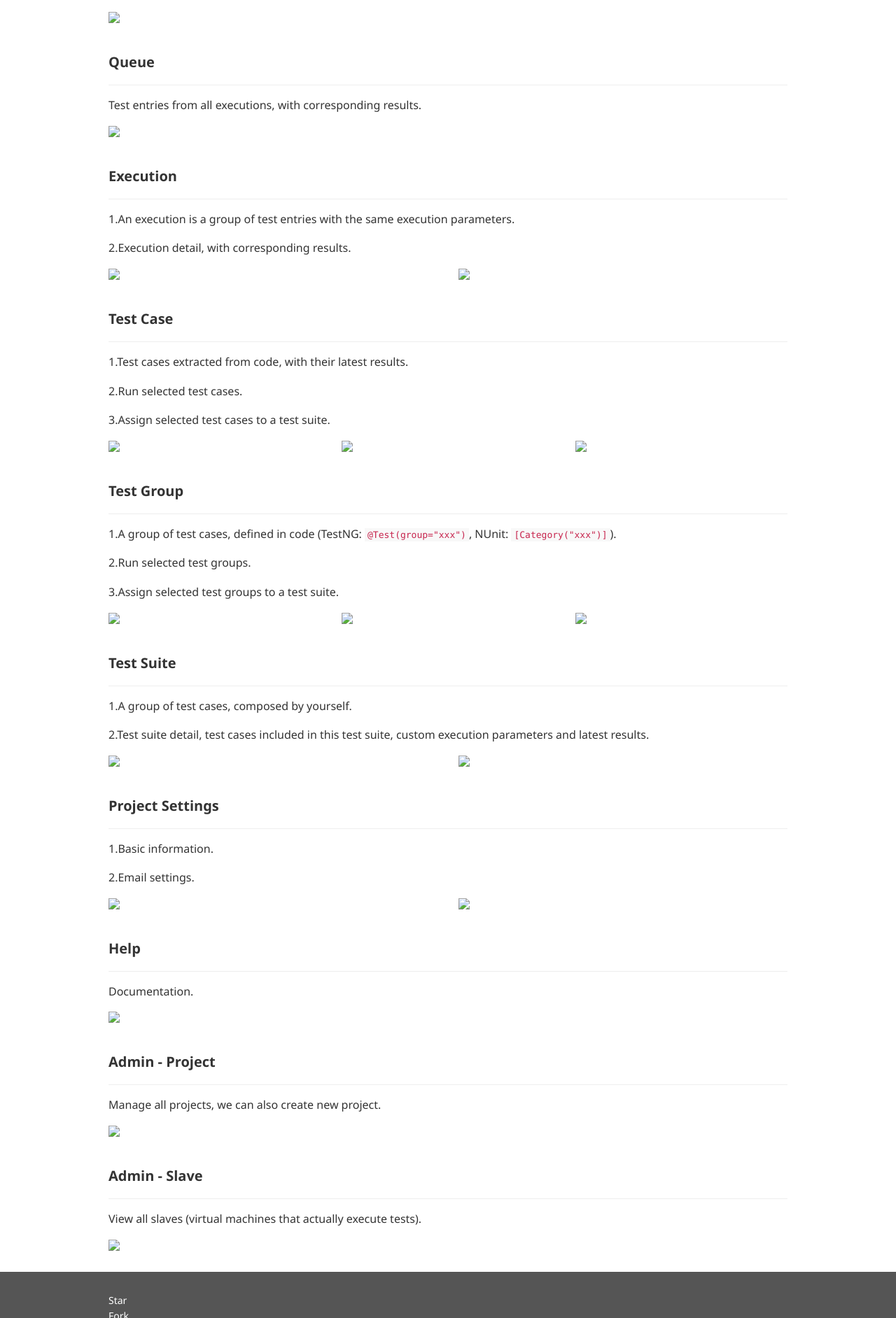
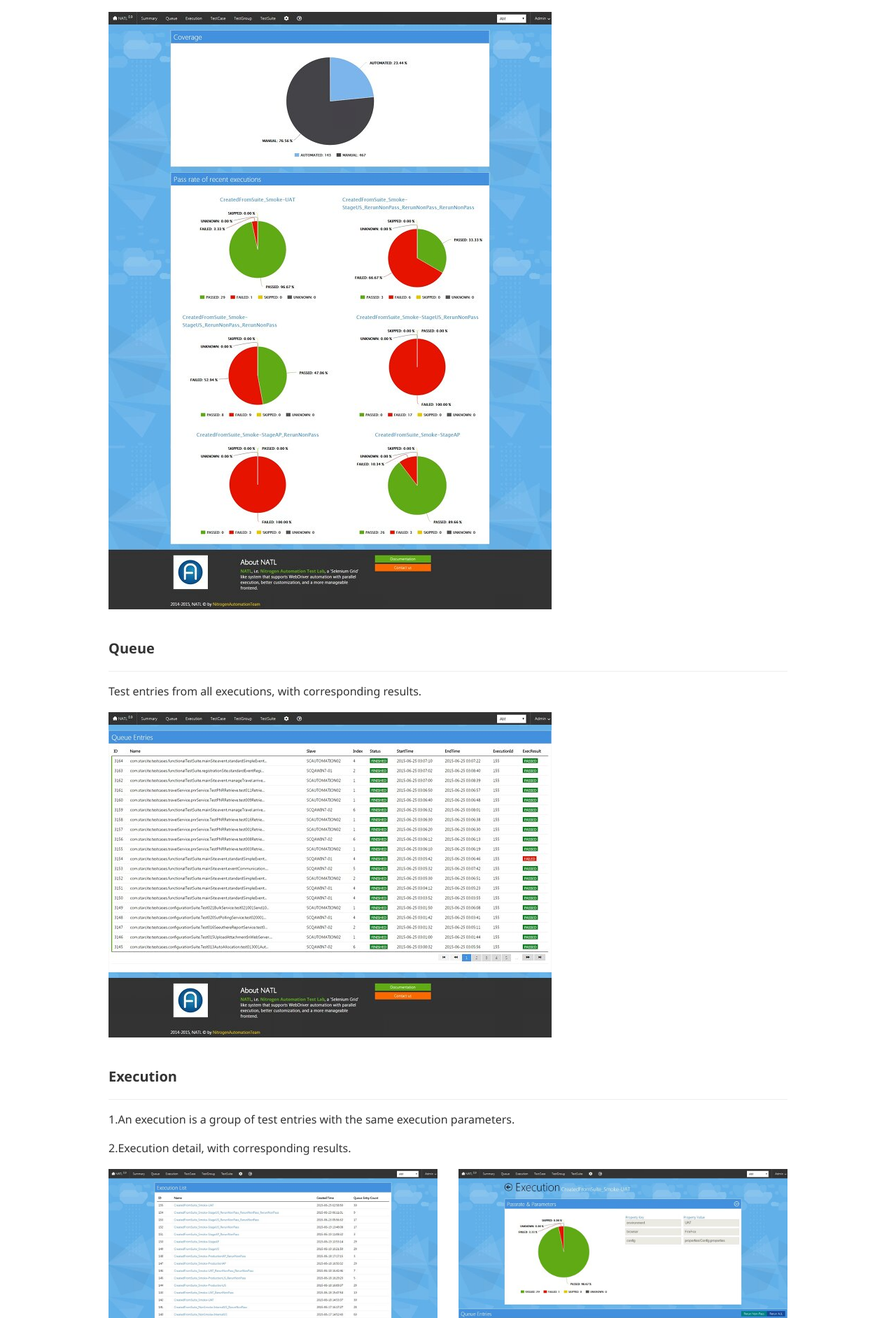
Before and after one commit to athrunsun/natl, a Jekyll site: the page built from index.html, in a window 1280 px wide. Shown: the part 336-2220 px from the top of the page at 70% size. Built offline with Jekyll 4.4.1, drawn with Linux system fonts in a browser that asks for light colours.

Commit message:
Correct wrong thumbnail image urls.

```diff
--- a/index.html
+++ b/index.html
@@ -16,7 +16,7 @@ layout: index
         <div class="am-g">
             <div class="am-u-md-12">
                 <a data-lightbox="screenshots" href="{{ "/static/img/screenshot/Summary.jpeg" | prepend: site.baseurl }}">
-                    <img class="am-img-responsive" src="{{ "/static/img/screenshot/thumb/Summary.jpeg" | prepend: site.baseurl }}"></img>
+                    <img class="am-img-responsive" src="{{ "/static/img/screenshot/thumb/Summary.jpg" | prepend: site.baseurl }}"></img>
                 </a>
             </div>
         </div>
@@ -26,7 +26,7 @@ layout: index
         <div class="am-g">
             <div class="am-u-md-12">
                 <a data-lightbox="screenshots" href="{{ "/static/img/screenshot/Queue.jpeg" | prepend: site.baseurl }}">
-                    <img class="am-img-responsive" src="{{ "/static/img/screenshot/thumb/Queue.jpeg" | prepend: site.baseurl }}"></img>
+                    <img class="am-img-responsive" src="{{ "/static/img/screenshot/thumb/Queue.jpg" | prepend: site.baseurl }}"></img>
                 </a>
             </div>
         </div>
@@ -37,12 +37,12 @@ layout: index
         <div class="am-g">
             <div class="am-u-md-6">
                 <a data-lightbox="screenshots" href="{{ "/static/img/screenshot/ExecutionList.jpeg" | prepend: site.baseurl }}">
-                    <img class="am-img-responsive" src="{{ "/static/img/screenshot/thumb/ExecutionList.jpeg" | prepend: site.baseurl }}"></img>
+                    <img class="am-img-responsive" src="{{ "/static/img/screenshot/thumb/ExecutionList.jpg" | prepend: site.baseurl }}"></img>
                 </a>
             </div>
             <div class="am-u-md-6">
                 <a data-lightbox="screenshots" href="{{ "/static/img/screenshot/ExecutionDetail.jpeg" | prepend: site.baseurl }}">
-                    <img class="am-img-responsive" src="{{ "/static/img/screenshot/thumb/ExecutionDetail.jpeg" | prepend: site.baseurl }}"></img>
+                    <img class="am-img-responsive" src="{{ "/static/img/screenshot/thumb/ExecutionDetail.jpg" | prepend: site.baseurl }}"></img>
                 </a>
             </div>
         </div>
@@ -54,17 +54,17 @@ layout: index
         <div class="am-g">
             <div class="am-u-md-4">
                 <a data-lightbox="screenshots" href="{{ "/static/img/screenshot/TestCase.jpeg" | prepend: site.baseurl }}">
-                    <img class="am-img-responsive" src="{{ "/static/img/screenshot/thumb/TestCase.jpeg" | prepend: site.baseurl }}"></img>
+                    <img class="am-img-responsive" src="{{ "/static/img/screenshot/thumb/TestCase.jpg" | prepend: site.baseurl }}"></img>
                 </a>
             </div>
             <div class="am-u-md-4">
                 <a data-lightbox="screenshots" href="{{ "/static/img/screenshot/TestCase_RunSelected.jpeg" | prepend: site.baseurl }}">
-                    <img class="am-img-responsive" src="{{ "/static/img/screenshot/thumb/TestCase_RunSelected.jpeg" | prepend: site.baseurl }}"></img>
+                    <img class="am-img-responsive" src="{{ "/static/img/screenshot/thumb/TestCase_RunSelected.jpg" | prepend: site.baseurl }}"></img>
                 </a>
             </div>
             <div class="am-u-md-4">
                 <a data-lightbox="screenshots" href="{{ "/static/img/screenshot/TestCase_AssignSelectedTestCaseToTestSuite.jpeg" | prepend: site.baseurl }}">
-                    <img class="am-img-responsive" src="{{ "/static/img/screenshot/thumb/TestCase_AssignSelectedTestCaseToTestSuite.jpeg" | prepend: site.baseurl }}"></img>
+                    <img class="am-img-responsive" src="{{ "/static/img/screenshot/thumb/TestCase_AssignSelectedTestCaseToTestSuite.jpg" | prepend: site.baseurl }}"></img>
                 </a>
             </div>
         </div>
@@ -76,17 +76,17 @@ layout: index
         <div class="am-g">
             <div class="am-u-md-4">
                 <a data-lightbox="screenshots" href="{{ "/static/img/screenshot/TestGroup.jpeg" | prepend: site.baseurl }}">
-                    <img class="am-img-responsive" src="{{ "/static/img/screenshot/thumb/TestGroup.jpeg" | prepend: site.baseurl }}"></img>
+                    <img class="am-img-responsive" src="{{ "/static/img/screenshot/thumb/TestGroup.jpg" | prepend: site.baseurl }}"></img>
                 </a>
             </div>
             <div class="am-u-md-4">
                 <a data-lightbox="screenshots" href="{{ "/static/img/screenshot/TestGroup_RunSelected.jpeg" | prepend: site.baseurl }}">
-                    <img class="am-img-responsive" src="{{ "/static/img/screenshot/thumb/TestGroup_RunSelected.jpeg" | prepend: site.baseurl }}"></img>
+                    <img class="am-img-responsive" src="{{ "/static/img/screenshot/thumb/TestGroup_RunSelected.jpg" | prepend: site.baseurl }}"></img>
                 </a>
             </div>
             <div class="am-u-md-4">
                 <a data-lightbox="screenshots" href="{{ "/static/img/screenshot/TestGroup_AssignSelectedTestGroupToTestSuite.jpeg" | prepend: site.baseurl }}">
-                    <img class="am-img-responsive" src="{{ "/static/img/screenshot/thumb/TestGroup_AssignSelectedTestGroupToTestSuite.jpeg" | prepend: site.baseurl }}"></img>
+                    <img class="am-img-responsive" src="{{ "/static/img/screenshot/thumb/TestGroup_AssignSelectedTestGroupToTestSuite.jpg" | prepend: site.baseurl }}"></img>
                 </a>
             </div>
         </div>
@@ -97,12 +97,12 @@ layout: index
         <div class="am-g">
             <div class="am-u-md-6">
                 <a data-lightbox="screenshots" href="{{ "/static/img/screenshot/TestSuite.jpeg" | prepend: site.baseurl }}">
-                    <img class="am-img-responsive" src="{{ "/static/img/screenshot/thumb/TestSuite.jpeg" | prepend: site.baseurl }}"></img>
+                    <img class="am-img-responsive" src="{{ "/static/img/screenshot/thumb/TestSuite.jpg" | prepend: site.baseurl }}"></img>
                 </a>
             </div>
             <div class="am-u-md-6">
                 <a data-lightbox="screenshots" href="{{ "/static/img/screenshot/TestSuiteDetail.jpeg" | prepend: site.baseurl }}">
-                    <img class="am-img-responsive" src="{{ "/static/img/screenshot/thumb/TestSuiteDetail.jpeg" | prepend: site.baseurl }}"></img>
+                    <img class="am-img-responsive" src="{{ "/static/img/screenshot/thumb/TestSuiteDetail.jpg" | prepend: site.baseurl }}"></img>
                 </a>
             </div>
         </div>
@@ -113,12 +113,12 @@ layout: index
         <div class="am-g">
             <div class="am-u-md-6">
                 <a data-lightbox="screenshots" href="{{ "/static/img/screenshot/ProjectSettings_BasicInfo.jpeg" | prepend: site.baseurl }}">
-                    <img class="am-img-responsive" src="{{ "/static/img/screenshot/thumb/ProjectSettings_BasicInfo.jpeg" | prepend: site.baseurl }}"></img>
+                    <img class="am-img-responsive" src="{{ "/static/img/screenshot/thumb/ProjectSettings_BasicInfo.jpg" | prepend: site.baseurl }}"></img>
                 </a>
             </div>
             <div class="am-u-md-6">
                 <a data-lightbox="screenshots" href="{{ "/static/img/screenshot/ProjectSettings_EmailSettings.jpeg" | prepend: site.baseurl }}">
-                    <img class="am-img-responsive" src="{{ "/static/img/screenshot/thumb/ProjectSettings_EmailSettings.jpeg" | prepend: site.baseurl }}"></img>
+                    <img class="am-img-responsive" src="{{ "/static/img/screenshot/thumb/ProjectSettings_EmailSettings.jpg" | prepend: site.baseurl }}"></img>
                 </a>
             </div>
         </div>
@@ -128,7 +128,7 @@ layout: index
         <div class="am-g">
             <div class="am-u-md-12">
                 <a data-lightbox="screenshots" href="{{ "/static/img/screenshot/Help.jpeg" | prepend: site.baseurl }}">
-                    <img class="am-img-responsive" src="{{ "/static/img/screenshot/thumb/Help.jpeg" | prepend: site.baseurl }}"></img>
+                    <img class="am-img-responsive" src="{{ "/static/img/screenshot/thumb/Help.jpg" | prepend: site.baseurl }}"></img>
                 </a>
             </div>
         </div>
@@ -138,7 +138,7 @@ layout: index
         <div class="am-g">
             <div class="am-u-md-12">
                 <a data-lightbox="screenshots" href="{{ "/static/img/screenshot/Admin_Project.jpeg" | prepend: site.baseurl }}">
-                    <img class="am-img-responsive" src="{{ "/static/img/screenshot/thumb/Admin_Project.jpeg" | prepend: site.baseurl }}"></img>
+                    <img class="am-img-responsive" src="{{ "/static/img/screenshot/thumb/Admin_Project.jpg" | prepend: site.baseurl }}"></img>
                 </a>
             </div>
         </div>
@@ -148,7 +148,7 @@ layout: index
         <div class="am-g">
             <div class="am-u-md-12">
                 <a data-lightbox="screenshots" href="{{ "/static/img/screenshot/Slave.jpeg" | prepend: site.baseurl }}">
-                    <img class="am-img-responsive" src="{{ "/static/img/screenshot/thumb/Slave.jpeg" | prepend: site.baseurl }}"></img>
+                    <img class="am-img-responsive" src="{{ "/static/img/screenshot/thumb/Slave.jpg" | prepend: site.baseurl }}"></img>
                 </a>
             </div>
         </div>
```
